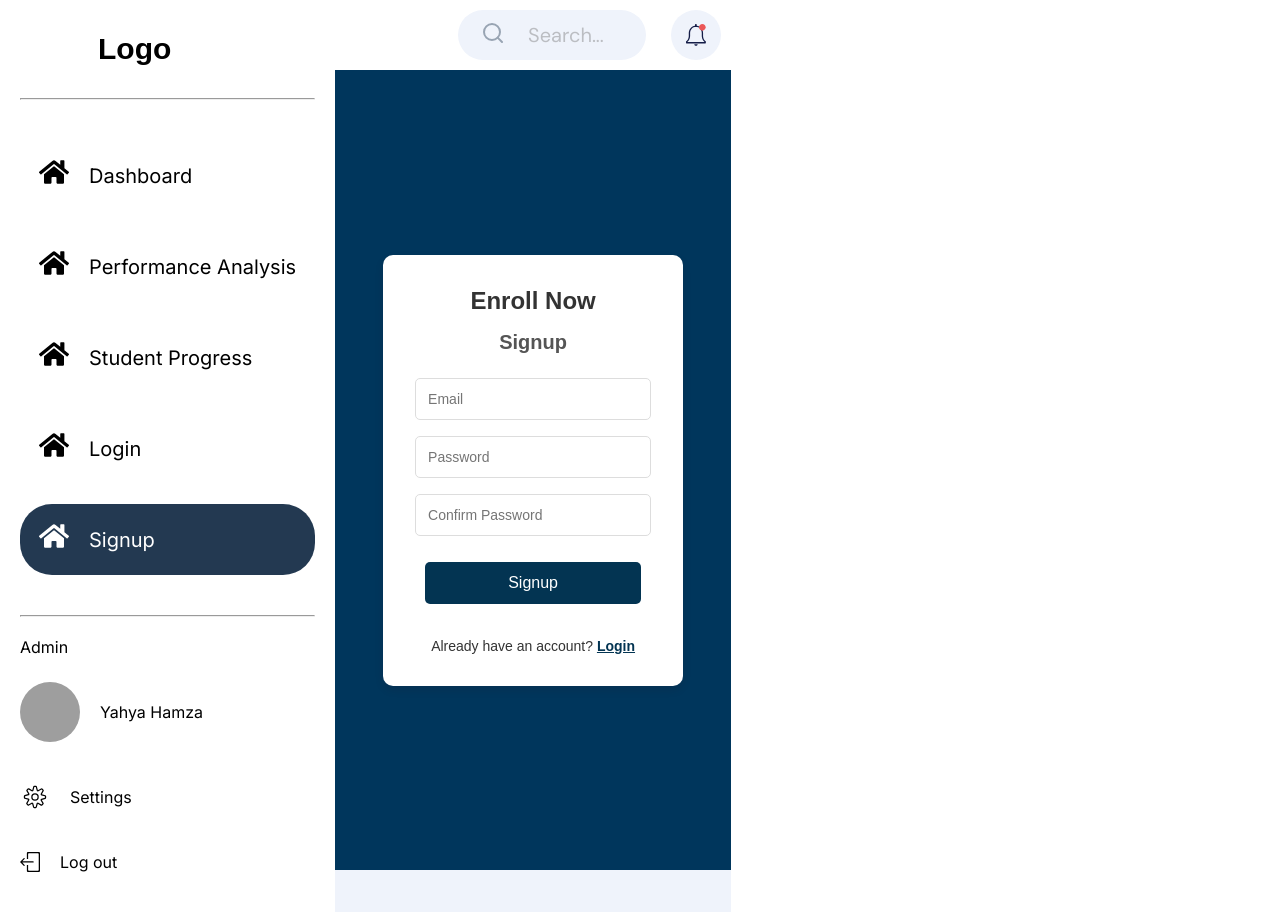
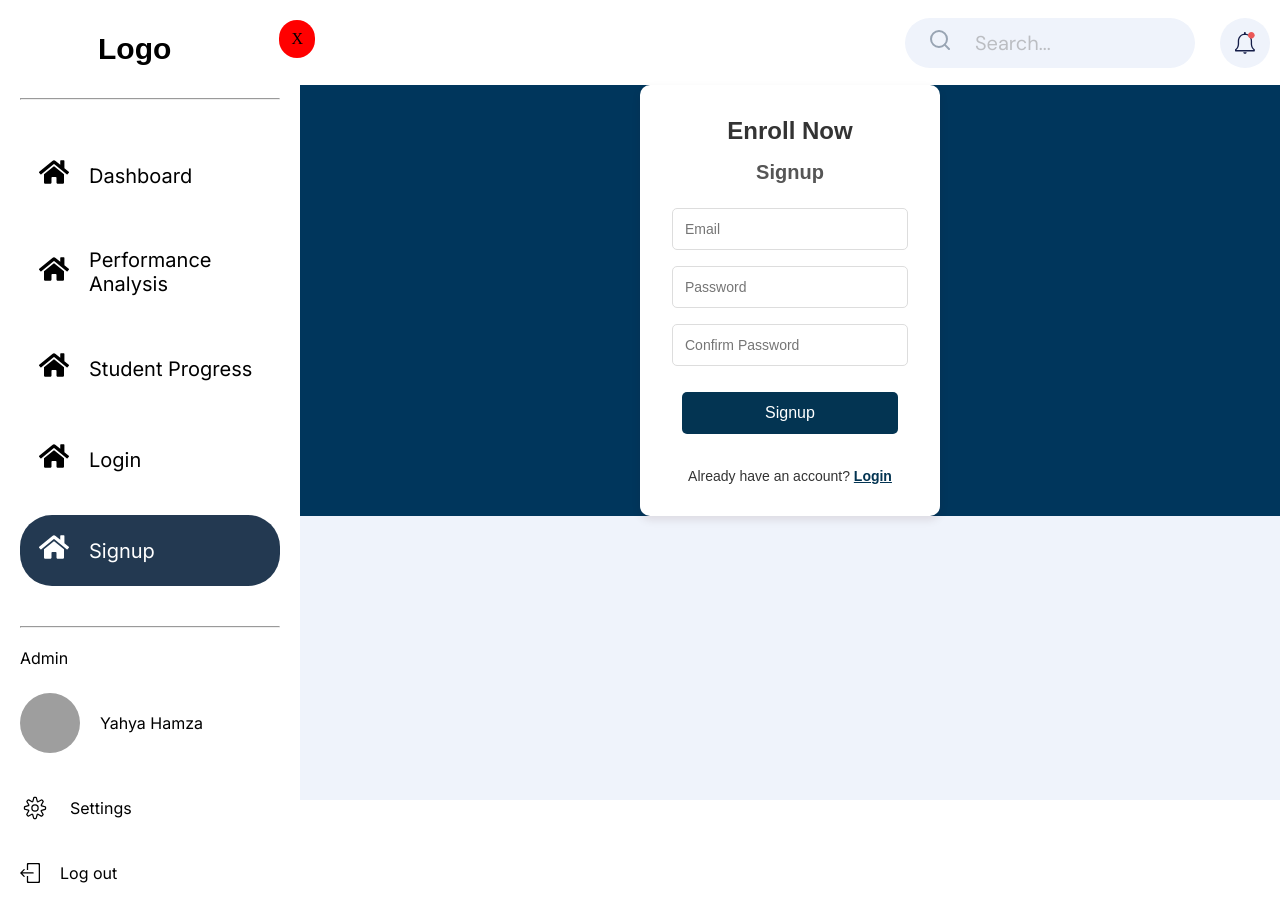
Before and after one commit to Yahya305/IAD-project, a React (Vite) app in the folder client/: page /student/signup in a window 1280 px wide. Built offline with nearby package versions, Linux system fonts and the light colour scheme; grey boxes are pictures that could not be loaded; a web font is replaced by a local one.

Commit message:
feat: Dashboard

```diff
--- a/client/src/global-components/DashboardSearchBar/index.css
+++ b/client/src/global-components/DashboardSearchBar/index.css
@@ -4,7 +4,7 @@
     display: flex;
     justify-content: flex-end;
     align-items: center;
-    /* height: 85px; */
+    height: 85px;
     .banner-search-wrapper {
         display: flex;
         justify-content: flex-end;
--- /dev/null
+++ b/client/src/global-components/DashboardStructure/index.css
@@ -0,0 +1,18 @@
+.dashboard-structure {
+    display: grid;
+    position: relative;
+    grid-template-columns: auto 1fr;
+    height: 100vh;
+    width: 100%;
+    max-width: 1920px;
+    margin: 0 auto;
+    background-color: #eff3fb;
+
+    .dashboard-page {
+        display: flex;
+        flex-direction: column;
+        .dashboard-page-content{
+            height: calc(100vh - 85px);
+        }
+    }
+}
--- /dev/null
+++ b/client/src/global-components/DashboardStructure/index.jsx
@@ -0,0 +1,10 @@
+import React from 'react'
+import "./index.css"
+
+const DashboardStructure = ({ children }) => {
+    return (
+        <div className='dashboard-structure'>{children}</div>
+    )
+}
+
+export default DashboardStructure
--- a/client/src/global-components/Sidebar/index.css
+++ b/client/src/global-components/Sidebar/index.css
@@ -1,22 +1,52 @@
 aside.dashboard-sidebar {
     display: flex;
     flex-direction: column;
-    padding: 0 20px;
+    position: relative;
+    background-color: white;
+
+    &.mobile {
+        position: absolute;
+        top: 0;
+        left: 0;
+        z-index: 123;
+        height: 100vh;
+    }
+
+    .opener {
+        all: unset;
+        position: absolute;
+
+        background-color: red;
+        padding: 10px 12px;
+        border-radius: 50px;
+        display: flex;
+        top: 20px;
+    }
     .logo-section {
+        position: relative;
         .logo {
             padding: 32px 78px;
             font-weight: bold;
             font-family: Arial, Helvetica, sans-serif;
             font-size: 30px;
+            @media (max-width: 1200px) {
+                padding: 15px 20px;
+            }
         }
     }
     .all-routes {
         flex: 1;
         padding: 40px 0;
+        @media (max-width: 1200px) {
+            padding: 10px 0;
+        }
         .routes {
             display: flex;
             flex-direction: column;
             gap: 20px;
+            @media (max-width: 1200px) {
+                gap: 10px;
+            }
             .route {
                 display: flex;
                 align-items: center;
@@ -24,13 +54,23 @@ aside.dashboard-sidebar {
                 padding: 17px 19px;
                 cursor: pointer;
                 border-radius: 32px;
+                @media (max-width: 1200px) {
+                    padding: 10px 12px;
+                    gap: 10px;
+                }
                 .icon {
                     font-size: 30px;
+                    @media (max-width: 1200px) {
+                        font-size: 15px;
+                    }
                 }
                 .name {
                     font-family: "Inter", sans-serif;
                     font-size: 20px;
                     font-weight: 400;
+                    @media (max-width: 1200px) {
+                        font-size: 12px;
+                    }
                 }
                 &.active,
                 &:hover {
--- a/client/src/global-components/Sidebar/index.jsx
+++ b/client/src/global-components/Sidebar/index.jsx
@@ -1,18 +1,36 @@
-import React from 'react'
+import React, { useState } from 'react'
 import { useNavigate, useLocation } from "react-router"
 import { CiSettings } from "react-icons/ci";
 import { SlLogout } from "react-icons/sl";
+import { motion } from "framer-motion"
 
 import "./index.css"
+import { useIsMobile } from '../../utils/useIsMobile';
+import useGlobalVarsStore from '../../store/globalVarsStore';
 
 
 
 const Sidebar = ({ routes }) => {
+    const { isSidebarOpen: isOpen, setSidebarOpen: setIsOpen } = useGlobalVarsStore()
     const navigate = useNavigate()
     const { pathname } = useLocation()
+    const isMobile = useIsMobile(1200)
     return (
-        // style={{display: 'none'}}
-        <aside className='dashboard-sidebar'>
+        <motion.aside
+            animate={{
+                width: isOpen ? (isMobile ? "100vw" : "300px") : "0px",
+                padding: isOpen ? "0 20px" : "0"
+            }}
+            className={`dashboard-sidebar ${isMobile ? "mobile" : ""}`}>
+            <motion.button
+                animate={{
+                    right: isOpen ? (isMobile ? "10px" : "-15px") : "-50px",
+                }}
+                className="opener" onClick={() => setIsOpen(!isOpen)}>
+                X
+            </motion.button>
+            {isOpen &&
+                <>
                     <div className="logo-section">
                         <div className="logo">Logo</div>
                         <hr />
@@ -45,7 +63,8 @@ const Sidebar = ({ routes }) => {
                             </button>
                         </div>
                     </div>
-        </aside>
+                </>}
+        </motion.aside>
     )
 }
 
--- a/client/src/pages/student/authentication/style.css
+++ b/client/src/pages/student/authentication/style.css
@@ -4,7 +4,6 @@
     display: flex;
     justify-content: center;
     align-items: center;
-    height: 100vh;
     width: 100%;
     background-color: #00365c;
 }
--- a/client/src/pages/student/dashboard/dashboard-inner-pages/MainDashboard/index.css
+++ b/client/src/pages/student/dashboard/dashboard-inner-pages/MainDashboard/index.css
@@ -1,5 +1,4 @@
 .main-dashboard {
-    width: calc(100vw - 300px);
     height: 100%;
     background-color: #f5f5f5;
 
--- a/client/src/pages/student/dashboard/index.css
+++ b/client/src/pages/student/dashboard/index.css
@@ -3,23 +3,6 @@
     background-color: white;
     border: 1px solid grey;
     padding: 10px;
-}
-
-.dashboard-structure {
-    /* display: grid;
-    grid-template-columns: 300px 1fr;
-    height: 100vh;
-    width: 100%;
-    max-width: 1920px;
-    margin: 0 auto; */
-    display: flex;
-    width: 100%;
-    max-width: 1920px;
-    .dashboard {
-        background-color: #eff3fb;
-        /* width: 100%; */
-        max-width: 1920px;
-    }
 }
 
 /*
--- a/client/src/pages/student/dashboard/index.jsx
+++ b/client/src/pages/student/dashboard/index.jsx
@@ -4,6 +4,7 @@ import Sidebar from "../../../global-components/Sidebar";
 import { FaHome } from "react-icons/fa";
 import { Outlet } from 'react-router-dom';
 import Search from "../../../global-components/DashboardSearchBar";
+import DashboardStructure from "../../../global-components/DashboardStructure";
 
 const Routes = [
     {
@@ -35,13 +36,15 @@ const Routes = [
 
 function StudentDashboard() {
     return (
-        <div className="student-dashboard dashboard-structure">
+        <DashboardStructure>
             <Sidebar routes={Routes} />
-            <div className="dashboard" style={{ position: "relative" }}>
+            <div className="dashboard-page">
                 <Search />
-                <Outlet />
+                <div className="dashboard-page-content">
+                    <Outlet />
+                </div>
             </div>
-        </div>
+        </DashboardStructure>
     );
 }
 
--- a/client/src/pages/teacher/dashboard/index.jsx
+++ b/client/src/pages/teacher/dashboard/index.jsx
@@ -3,6 +3,7 @@ import Sidebar from '../../../global-components/Sidebar'
 import { FaHome } from 'react-icons/fa'
 import DashboardSearchBar from '../../../global-components/DashboardSearchBar'
 import { Outlet } from 'react-router'
+import DashboardStructure from '../../../global-components/DashboardStructure'
 
 const Routes = [
   {
@@ -23,13 +24,15 @@ const Routes = [
 ]
 function TeacherDashboardStructure() {
   return (
-    <div className="teacher-dashboard dashboard-structure">
+    <DashboardStructure>
       <Sidebar routes={Routes} />
-      <div className="dashboard" style={{ position: "relative", display: "flex", flexDirection: "column" }}>
+      <div className="dashboard-page">
         <DashboardSearchBar />
-        <Outlet />
+        <div className="dashboard-page-content">
+          <Outlet />
+        </div>
       </div>
-    </div>
+    </DashboardStructure>
   )
 }
 
--- /dev/null
+++ b/client/src/store/globalVarsStore.js
@@ -0,0 +1,8 @@
+import { create } from "zustand";
+
+const useGlobalVarsStore = create((set) => ({
+    isSidebarOpen: true,
+    setSidebarOpen: (state) => set(() => ({ isSidebarOpen: state })),
+}));
+
+export default useGlobalVarsStore;
--- /dev/null
+++ b/client/src/utils/useIsMobile.jsx
@@ -0,0 +1,23 @@
+import { useEffect, useState } from "react";
+
+export function useIsMobile(MOBILE_BREAKPOINT = 768) {
+    const [isMobile, setIsMobile] = useState(undefined);
+
+    useEffect(() => {
+        const mql = window.matchMedia(`(max-width: ${MOBILE_BREAKPOINT - 1}px)`);
+
+        const onChange = () => {
+            setIsMobile(window.innerWidth < MOBILE_BREAKPOINT);
+        };
+
+        mql.addEventListener("change", onChange);
+
+        setIsMobile(window.innerWidth < MOBILE_BREAKPOINT);
+
+        return () => {
+            mql.removeEventListener("change", onChange);
+        };
+    }, [MOBILE_BREAKPOINT]);
+
+    return !!isMobile;
+}
```
Lines whose indentation alone changed are shown as unchanged.
